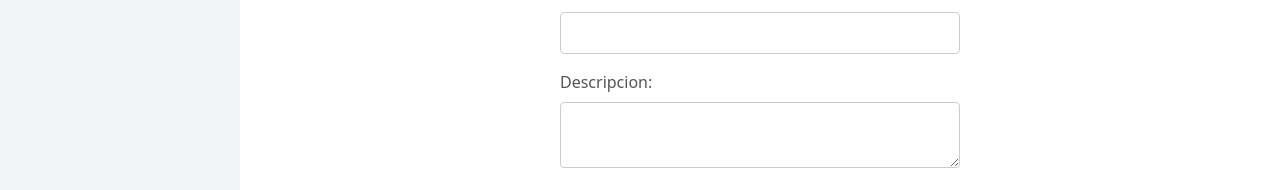
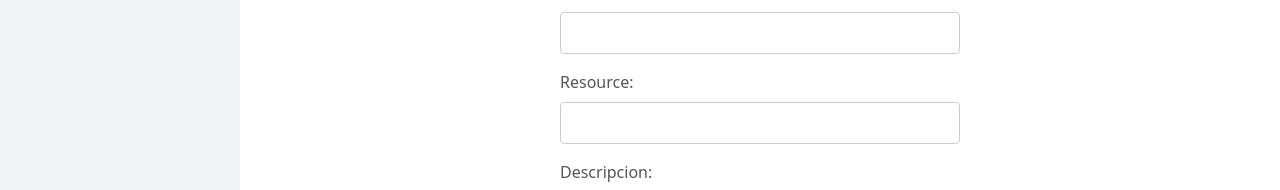
Before and after one commit to ivanovic99/TribuD, a Next.js app in the folder frontend/: page /products/1/ticketCreate in a window 1280 px wide. Shown: the part 308-498 px from the top of the page. Built offline with nearby package versions, Linux system fonts and the light colour scheme; no server answers.

Commit message:
added resources but bug vcreating ticket

```diff
--- a/frontend/components/ticketsGridRow.tsx
+++ b/frontend/components/ticketsGridRow.tsx
@@ -11,6 +11,7 @@ type Ticket = {
    product: string;
    task: string;
    client: string;
+   resource: string;
    priority: string;
    severity: string;
    time_remaining: string;
@@ -86,6 +87,10 @@ export default function TicketsGridRow({ productId, ticket }: TicketsGridRowProp
         </td>
 
         <td className="px-6 py-4 whitespace-no-wrap border-b border-gray-200">
+          <div className="text-sm leading-5 text-gray-900">{ticket.resource}</div>
+        </td>
+
+        <td className="px-6 py-4 whitespace-no-wrap border-b border-gray-200">
           <div className="text-sm leading-5 text-gray-900">{ticket.priority}</div>
         </td>
 
--- a/frontend/pages/products/[productId]/ticketCreate.tsx
+++ b/frontend/pages/products/[productId]/ticketCreate.tsx
@@ -11,6 +11,7 @@ const TicketForm: React.FC = () => {
   const [priority, setPriority] = useState('Alta');
   const [task, setTask] = useState('');
   const [client, setClient] = useState("");
+  const [resource, setResource] = useState('');
   const [clients, setClients] = useState([]);
   const [showPopup, setShowPopup] = useState(false);
   const [timeRemaining, setTimeRemaining] = useState(0);
@@ -54,13 +55,15 @@ const TicketForm: React.FC = () => {
   const handleSubmit = async (e: React.FormEvent) => {
     e.preventDefault();
     try {
-      await createTicket(productId as string, { title, description, status, priority, severity, task, client, timeRemaining });
+      await createTicket(productId as string, { title, description, status, priority, severity, task, client, resource, timeRemaining });
+
       // Limpiar el formulario después de crear el ticket
       setTitle('');
       setDescription('');
       setStatus('Open');
       setSeverity('S1');
       setPriority('Alta');
+      setResource('');
       // Mostrar el pop-up
       setShowPopup(true);
       // Actualizar la lista de tickets (puedes pasar una función de actualización desde el padre)
@@ -98,6 +101,10 @@ const TicketForm: React.FC = () => {
         <div className="form-group">
           <label htmlFor="task">Tarea:</label>
           <input required type="text" id="task" value={task} onChange={(e) => setTask(e.target.value)} />
+        </div>
+        <div className="form-group">
+          <label htmlFor="resource">Resource:</label>
+          <input required type="text" id="resource" value={resource} onChange={(e) => setResource(e.target.value)} />
         </div>
         <div className="form-group">
           <label htmlFor="description">Descripcion:</label>
--- a/frontend/pages/products/[productId]/tickets.tsx
+++ b/frontend/pages/products/[productId]/tickets.tsx
@@ -69,6 +69,7 @@ export default function Tickets() {
                   {/*  <HeaderItem title="Producto asociado" /> */}
                     <HeaderItem title="Tarea" />
                     <HeaderItem title="Cliente" />
+                    <HeaderItem title="Resource" />
                     <HeaderItem title="Prioridad" />
                     <HeaderItem title="Severidad" />
                   </tr>
@@ -76,7 +77,7 @@ export default function Tickets() {
 
                 <tbody>
                   {tickets.map((ticket) => (
-                     <TicketsGridRow key={ticket._id} productId={productId as string} ticket={ticket} />
+                      <TicketsGridRow key={ticket._id} productId={productId as string} ticket={ticket} />
                   ))}
                 </tbody>
               </table>
--- a/frontend/pages/products/[productId]/tickets/[ticketId].tsx
+++ b/frontend/pages/products/[productId]/tickets/[ticketId].tsx
@@ -65,6 +65,7 @@ const closeDeleteConfirmation = () => {
                     <HeaderItem title="Descripcion" />
                     <HeaderItem title="Estado" />
                     <HeaderItem title="Severidad" />
+                    <HeaderItem title="Recurso" />
                     <HeaderItem title="Fecha de creacion" />
                   </tr>
                 </thead>
@@ -89,6 +90,10 @@ const closeDeleteConfirmation = () => {
 
                     <td className="px-6 py-4 whitespace-no-wrap border-b border-gray-200">
                       <div className="text-sm leading-5 text-gray-900">{ticket.severity}</div>
+                    </td>
+
+                    <td className="px-6 py-4 whitespace-no-wrap border-b border-gray-200">
+                      <div className="text-sm leading-5 text-gray-900">{ticket.resource}</div>
                     </td>
 
                     <td className="px-6 py-4 whitespace-no-wrap border-b border-gray-200">
--- a/frontend/pages/products/[productId]/tickets/[ticketId]/edit.tsx
+++ b/frontend/pages/products/[productId]/tickets/[ticketId]/edit.tsx
@@ -8,17 +8,19 @@ const TicketForm: React.FC = () => {
   const [status, setStatus] = useState('Open');
   const [showPopup, setShowPopup] = useState(false);
   const [severity, setSeverity] = useState('S1');
+  const [resource, setResource] = useState('Mario Mendoza');
 
   const router = useRouter();
   const { productId, ticketId } = router.query;
 
   const setFormData = (data: { title: string, description: string,
-                          status: string, severity: string}) => {
-      const { title, description, status } = data;
+                          status: string, severity: string, resource: string}) => {
+      const { title, description, status, severity, resource } = data;
       setTitle(title);
       setDescription(description);
       setStatus(status);
       setSeverity(severity);
+      setResource(resource);
   }
 
   useEffect(() => {
@@ -40,7 +42,7 @@ const TicketForm: React.FC = () => {
   const handleSubmit = async (e: React.FormEvent) => {
     e.preventDefault();
     try {
-      await updateTicket(productId as string, ticketId as string, { title, description, status, severity });
+      await updateTicket(productId as string, ticketId as string, { title, description, status, severity, resource });
       // Limpiar el formulario después de crear el ticket
       setTitle('');
       setDescription('');
@@ -48,6 +50,7 @@ const TicketForm: React.FC = () => {
       // Mostrar el pop-up
       setShowPopup(true);
       setSeverity('S1');
+      setResource('');
       // Actualizar la lista de tickets (puedes pasar una función de actualización desde el padre)
       // updateTicketList();
     } catch (error) {
@@ -92,6 +95,11 @@ const TicketForm: React.FC = () => {
             <option value="S4">S4</option>
           </select>
         </div>
+        <div className="form-group">
+          <label htmlFor="Recurso">Recurso:</label>
+          <input type="text" id="recurso" value={resource} onChange={(e) => setResource(e.target.value)} />
+        </div>
+
         <button type="submit" className="btn-create">Editar</button>
       </form>
 
--- a/frontend/public/types.ts
+++ b/frontend/public/types.ts
@@ -29,6 +29,7 @@ export interface Tickets {
   priority: string
   severity: string
   time_remaining: string
+  resource: string
 }
 
 export interface Products {
```
Also changed, not shown: frontend/pages/resources/[id].tsx (+9 -0 lines).
